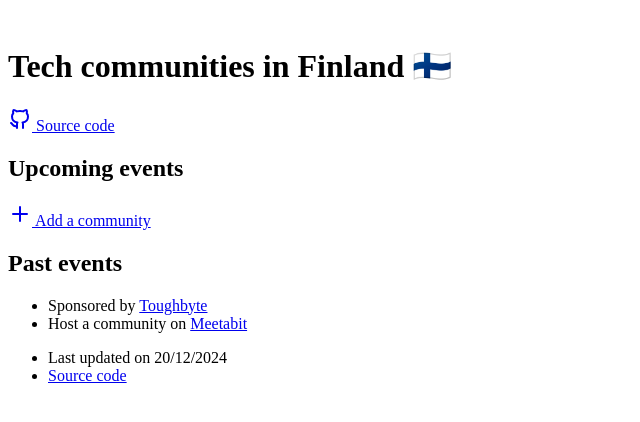
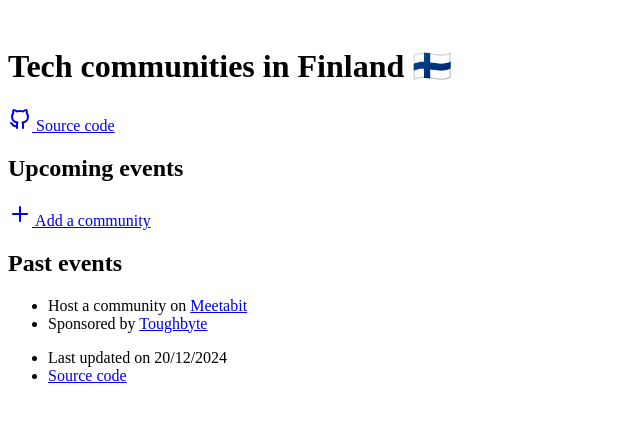
Before and after one commit to yuehanjohn/techtribes, a Jekyll site: the page built from index.html, in a window 1280 px wide. Shown: the top 422 px of the page, without its empty margins (0-640 px from the left). Built offline with Jekyll 4.4.1, drawn with Linux system fonts in a browser that asks for light colours.

Commit message:
changed order of footer links

```diff
--- a/TODO.txt
+++ b/TODO.txt
@@ -1,7 +1,6 @@
 # TODO
 
 - fix how 404 page looks
-- add more site URLs
 - show counters next to headings, e.g. "Upcoming events (10)"
 - rename repo, setup domain
 - move Jekyll files to subdirectory
--- a/_includes/footer.html
+++ b/_includes/footer.html
@@ -4,17 +4,17 @@
       <div class="col-lg-auto ms-lg-auto">
         <ul class="list-inline list-inline-dots mb-0">
           <li class="list-inline-item">
-            Sponsored by
-            <a href="https://www.toughbyte.com/about" class="link-secondary"
-              >Toughbyte</a
-            >
-          </li>
-          <li class="list-inline-item">
             Host a community on
             <a
               href="https://www.meetabit.com/communities/new"
               class="link-secondary"
               >Meetabit</a
+            >
+          </li>
+          <li class="list-inline-item">
+            Sponsored by
+            <a href="https://www.toughbyte.com/about" class="link-secondary"
+              >Toughbyte</a
             >
           </li>
         </ul>
```
